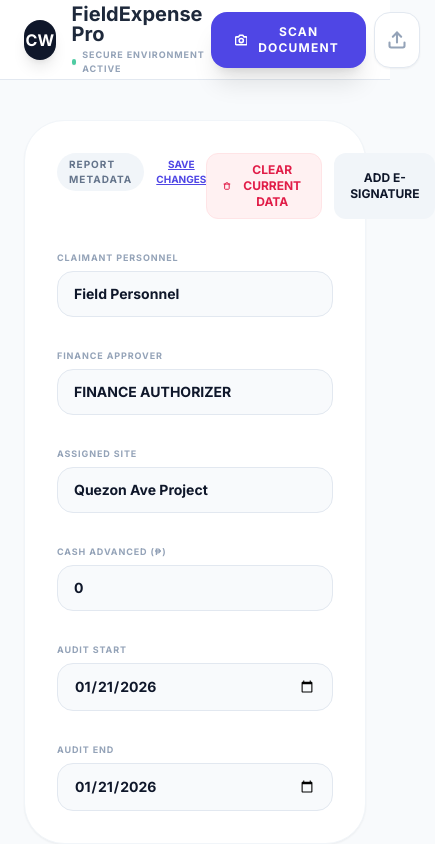
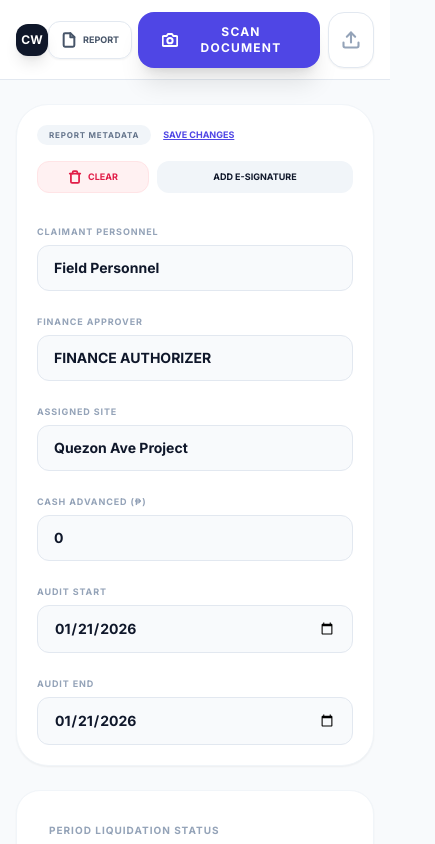
Before and after one commit to Merlito456/fieldexpensepro, a React (Vite) app: page / in a window 390 px wide. Both pictures are taken after a click on the button "EDIT PERSONNEL / PROJECT". Shown: the top 844 px of the page, 435 px wide, since content can reach past the window. Built offline with nearby package versions, Linux system fonts and the light colour scheme.

Commit message:
Update App.tsx

```diff
--- a/App.tsx
+++ b/App.tsx
@@ -132,7 +132,6 @@ const App: React.FC = () => {
     }
   };
 
-  // Improved format detection for jsPDF compatibility
   const getFormat = (dataUri: string): "JPEG" | "PNG" | "WEBP" => {
     if (dataUri.includes('image/png')) return 'PNG';
     if (dataUri.includes('image/webp')) return 'WEBP';
@@ -140,7 +139,13 @@ const App: React.FC = () => {
   };
 
   const generatePDF = async () => {
+    if (expenses.length === 0) {
+      alert("Please add at least one expense record before generating a report.");
+      return;
+    }
+
     if (!metadata.signatureUrl) {
+      alert("Claimant signature is required for the liquidation report.");
       setShowSignPad(true);
       return;
     }
@@ -150,11 +155,9 @@ const App: React.FC = () => {
       const totalSpent = expenses.reduce((s, e) => s + e.amount, 0);
       const balance = metadata.receivedAmount - totalSpent;
 
-      // Report Header Branding (No Logo, Text Only)
       doc.setFillColor(30, 41, 59);
       doc.rect(0, 0, 297, 45, 'F');
 
-      // Header Text Elements
       doc.setTextColor(255, 255, 255);
       doc.setFont("helvetica", "bold");
       doc.setFontSize(16);
@@ -170,7 +173,6 @@ const App: React.FC = () => {
       doc.setFontSize(8);
       doc.text(`System Generated: ${new Date().toLocaleString()}`, 180, 23);
 
-      // Metadata Section
       doc.setTextColor(30, 41, 59);
       doc.setFontSize(9);
       doc.text('PERSONNEL DATA', 15, 55);
@@ -194,7 +196,6 @@ const App: React.FC = () => {
         doc.text(`Shortage (Reimburse): PHP ${Math.abs(balance).toLocaleString()}`, 200, 74);
       }
 
-      // Expense Table
       const body = expenses.map(e => [
         e.date,
         e.title,
@@ -212,7 +213,6 @@ const App: React.FC = () => {
         margin: { left: 15, right: 15 }
       });
 
-      // Signatures
       const finalY = (doc as any).lastAutoTable.finalY + 25;
       doc.setTextColor(30, 41, 59);
       doc.setFont("helvetica", "bold");
@@ -234,9 +234,9 @@ const App: React.FC = () => {
       doc.line(200, finalY + 20, 275, finalY + 20);
       doc.text(metadata.approverName, 200, finalY + 25);
 
-      // Appendix Page for Proofs
       if (expenses.length > 0) {
-        doc.addPage('p', 'a4');
+        // Fix for line 238: jsPDF.addPage signature is (format, orientation). Original code swapped these.
+        doc.addPage('a4', 'p');
         doc.setFontSize(16);
         doc.setTextColor(30, 41, 59);
         doc.text('Audit Attachments (Proofs of Expense)', 15, 20);
@@ -248,7 +248,8 @@ const App: React.FC = () => {
             if (!img || !img.startsWith('data:')) continue;
 
             if (currentY > 230) {
-              doc.addPage();
+              // Fix for line 249: Explicitly specify portrait for additional attachment pages to avoid defaulting to landscape.
+              doc.addPage('a4', 'p');
               currentY = 20;
             }
 
@@ -277,74 +278,116 @@ const App: React.FC = () => {
   };
 
   return (
-    <div className="min-h-screen bg-slate-50 text-slate-900 pb-32">
-      <nav className="sticky top-0 z-40 bg-white/90 backdrop-blur-xl border-b border-slate-200 px-6 h-20 flex items-center justify-between">
-        <div className="flex items-center gap-4">
-          <div className="w-10 h-10 bg-slate-900 rounded-2xl flex items-center justify-center shadow-lg">
-             <span className="text-white font-black">CW</span>
+    <div className="min-h-screen bg-slate-50 text-slate-900 pb-40 lg:pb-32">
+      <nav className="sticky top-0 z-40 bg-white/90 backdrop-blur-xl border-b border-slate-200 px-4 md:px-6 h-20 flex items-center justify-between">
+        <div className="flex items-center gap-2 md:gap-4">
+          <div className="w-8 h-8 md:w-10 md:h-10 bg-slate-900 rounded-xl md:rounded-2xl flex items-center justify-center shadow-lg">
+             <span className="text-white font-black text-xs md:text-base">CW</span>
           </div>
-          <div>
-            <h1 className="text-xl font-black text-slate-800 leading-none">FieldExpense Pro</h1>
-            <div className="flex items-center gap-1.5 mt-1">
+          <div className="hidden xs:block">
+            <h1 className="text-sm md:text-xl font-black text-slate-800 leading-none">FieldExpense Pro</h1>
+            <div className="flex items-center gap-1 mt-1">
               <div className="w-1.5 h-1.5 rounded-full bg-emerald-500 shadow-sm animate-pulse"></div>
-              <span className="text-[9px] font-black uppercase tracking-widest text-slate-400">Secure Environment Active</span>
+              <span className="text-[7px] md:text-[9px] font-black uppercase tracking-widest text-slate-400">Security Active</span>
             </div>
           </div>
         </div>
-        <div className="flex items-center gap-3">
-          <button onClick={() => setShowManualForm(true)} className="hidden md:flex items-center gap-2 px-5 py-3 rounded-2xl font-black text-xs uppercase text-slate-600 border border-slate-200 hover:bg-slate-100 transition-all">Manual Entry</button>
+        <div className="flex items-center gap-1.5 md:gap-3">
+          <button
+            onClick={generatePDF}
+            className="flex items-center gap-1.5 md:gap-2 px-3 md:px-5 py-2.5 rounded-xl font-black text-[9px] md:text-xs uppercase text-slate-600 border border-slate-200 hover:bg-slate-100 transition-all shadow-sm"
+          >
+            <svg xmlns="http://www.w3.org/2000/svg" width="16" height="16" viewBox="0 0 24 24" fill="none" stroke="currentColor" strokeWidth="3" strokeLinecap="round" strokeLinejoin="round"><path d="M14.5 2H6a2 2 0 0 0-2 2v16a2 2 0 0 0 2 2h12a2 2 0 0 0 2-2V7.5L14.5 2z"/><polyline points="14 2 14 8 20 8"/></svg>
+            <span className="hidden md:inline">Generate Report</span>
+            <span className="md:hidden">Report</span>
+          </button>
+
           <ReceiptUploader onAddExpense={addExpense} onStartScan={() => setShowScanner(true)} isProcessing={isProcessing} />
+
+          <button
+            onClick={() => setShowManualForm(true)}
+            className="hidden lg:flex items-center gap-2 px-4 py-2.5 rounded-xl font-black text-xs uppercase text-slate-500 hover:bg-slate-50 transition-all"
+          >
+            Manual
+          </button>
         </div>
       </nav>
 
-      <main className="max-w-6xl mx-auto px-6 pt-10">
-        <section className="bg-white rounded-[2.5rem] p-8 mb-8 border border-slate-100 shadow-sm">
-          <div className="flex justify-between items-start mb-6">
+      <main className="max-w-6xl mx-auto px-4 md:px-6 pt-6 md:pt-10">
+        <section className="bg-white rounded-[2rem] md:rounded-[2.5rem] p-5 md:p-8 mb-6 md:mb-8 border border-slate-100 shadow-sm">
+          <div className="flex flex-col sm:flex-row justify-between items-start sm:items-center gap-4 mb-6">
              <div className="flex items-center gap-3">
-               <span className="text-[10px] font-black uppercase tracking-widest text-slate-500 bg-slate-100 px-3 py-1 rounded-full">Report Metadata</span>
-               <button onClick={() => setIsEditingMeta(!isEditingMeta)} className="text-indigo-600 hover:text-indigo-800 text-[10px] font-bold underline uppercase">
+               <span className="text-[8px] md:text-[10px] font-black uppercase tracking-widest text-slate-500 bg-slate-100 px-3 py-1 rounded-full">Report Metadata</span>
+               <button onClick={() => setIsEditingMeta(!isEditingMeta)} className="text-indigo-600 hover:text-indigo-800 text-[9px] md:text-[10px] font-bold underline uppercase">
                  {isEditingMeta ? 'Save Changes' : 'Edit Personnel / Project'}
                </button>
              </div>
-             <div className="flex gap-3">
-               <button onClick={handleClearData} className="text-rose-600 font-black text-xs uppercase flex items-center gap-2 px-4 py-2 bg-rose-50 rounded-xl hover:bg-rose-100 transition-all border border-rose-100">
-                  <svg xmlns="http://www.w3.org/2000/svg" width="16" height="16" viewBox="0 0 24 24" fill="none" stroke="currentColor" strokeWidth="3" strokeLinecap="round" strokeLinejoin="round"><path d="M3 6h18"/><path d="M19 6v14c0 1-1 2-2 2H7c-1 0-2-1-2-2V6"/><path d="M8 6V4c0-1 1-2 2-2h4c1 0 2 1 2 2v2"/></svg>
-                  Clear Current Data
+             <div className="flex w-full sm:w-auto gap-2">
+               <button onClick={handleClearData} className="flex-1 sm:flex-none text-rose-600 font-black text-[9px] md:text-xs uppercase flex items-center justify-center gap-1.5 px-3 py-2 bg-rose-50 rounded-xl hover:bg-rose-100 transition-all border border-rose-100">
+                  <svg xmlns="http://www.w3.org/2000/svg" width="14" height="14" viewBox="0 0 24 24" fill="none" stroke="currentColor" strokeWidth="3" strokeLinecap="round" strokeLinejoin="round"><path d="M3 6h18"/><path d="M19 6v14c0 1-1 2-2 2H7c-1 0-2-1-2-2V6"/><path d="M8 6V4c0-1 1-2 2-2h4c1 0 2 1 2 2v2"/></svg>
+                  Clear
                </button>
-               <button onClick={() => setShowSignPad(true)} className="text-slate-900 font-black text-xs uppercase flex items-center gap-2 px-4 py-2 bg-slate-100 rounded-xl hover:bg-slate-200 transition-all">
+               <button onClick={() => setShowSignPad(true)} className="flex-[2] sm:flex-none text-slate-900 font-black text-[9px] md:text-xs uppercase flex items-center justify-center gap-1.5 px-3 py-2 bg-slate-100 rounded-xl hover:bg-slate-200 transition-all">
                   {metadata.signatureUrl ? 'Update Signature' : 'Add E-Signature'}
                </button>
              </div>
           </div>
 
           {isEditingMeta ? (
-            <div className="grid grid-cols-1 md:grid-cols-2 lg:grid-cols-4 gap-6 animate-in slide-in-from-top-4 duration-300">
-              <div className="space-y-1"><label className="text-[9px] font-black text-slate-400 uppercase tracking-widest">Claimant Personnel</label>
-                <input className="w-full px-4 py-3 bg-slate-50 border border-slate-200 rounded-2xl font-bold text-sm" value={metadata.claimant} onChange={e => setMetadata({...metadata, claimant: e.target.value})} /></div>
-              <div className="space-y-1"><label className="text-[9px] font-black text-slate-400 uppercase tracking-widest">Finance Approver</label>
-                <input className="w-full px-4 py-3 bg-slate-50 border border-slate-200 rounded-2xl font-bold text-sm" value={metadata.approverName} onChange={e => setMetadata({...metadata, approverName: e.target.value})} /></div>
-              <div className="space-y-1"><label className="text-[9px] font-black text-slate-400 uppercase tracking-widest">Assigned Site</label>
-                <input className="w-full px-4 py-3 bg-slate-50 border border-slate-200 rounded-2xl font-bold text-sm" value={metadata.periodLabel} onChange={e => setMetadata({...metadata, periodLabel: e.target.value})} /></div>
-              <div className="space-y-1"><label className="text-[9px] font-black text-slate-400 uppercase tracking-widest">Cash Advanced (₱)</label>
-                <input className="w-full px-4 py-3 bg-slate-50 border border-slate-200 rounded-2xl font-bold text-sm" type="number" value={metadata.receivedAmount} onChange={e => setMetadata({...metadata, receivedAmount: parseFloat(e.target.value) || 0})} /></div>
-              <div className="space-y-1"><label className="text-[9px] font-black text-slate-400 uppercase tracking-widest">Audit Start</label>
-                <input type="date" className="w-full px-4 py-3 bg-slate-50 border border-slate-200 rounded-2xl font-bold text-sm" value={metadata.startDate} onChange={e => setMetadata({...metadata, startDate: e.target.value})} /></div>
-              <div className="space-y-1"><label className="text-[9px] font-black text-slate-400 uppercase tracking-widest">Audit End</label>
-                <input type="date" className="w-full px-4 py-3 bg-slate-50 border border-slate-200 rounded-2xl font-bold text-sm" value={metadata.endDate} onChange={e => setMetadata({...metadata, endDate: e.target.value})} /></div>
+            <div className="grid grid-cols-1 sm:grid-cols-2 lg:grid-cols-3 xl:grid-cols-4 gap-4 md:gap-6 animate-in slide-in-from-top-4 duration-300">
+              <div className="space-y-1">
+                <label className="text-[9px] font-black text-slate-400 uppercase tracking-widest">Claimant Personnel</label>
+                <input className="w-full px-4 py-3 bg-slate-50 border border-slate-200 rounded-xl md:rounded-2xl font-bold text-sm" value={metadata.claimant} onChange={e => setMetadata({...metadata, claimant: e.target.value})} />
+              </div>
+              <div className="space-y-1">
+                <label className="text-[9px] font-black text-slate-400 uppercase tracking-widest">Finance Approver</label>
+                <input className="w-full px-4 py-3 bg-slate-50 border border-slate-200 rounded-xl md:rounded-2xl font-bold text-sm" value={metadata.approverName} onChange={e => setMetadata({...metadata, approverName: e.target.value})} />
+              </div>
+              <div className="space-y-1">
+                <label className="text-[9px] font-black text-slate-400 uppercase tracking-widest">Assigned Site</label>
+                <input className="w-full px-4 py-3 bg-slate-50 border border-slate-200 rounded-xl md:rounded-2xl font-bold text-sm" value={metadata.periodLabel} onChange={e => setMetadata({...metadata, periodLabel: e.target.value})} />
+              </div>
+              <div className="space-y-1">
+                <label className="text-[9px] font-black text-slate-400 uppercase tracking-widest">Cash Advanced (₱)</label>
+                <input className="w-full px-4 py-3 bg-slate-50 border border-slate-200 rounded-xl md:rounded-2xl font-bold text-sm" type="number" value={metadata.receivedAmount} onChange={e => setMetadata({...metadata, receivedAmount: parseFloat(e.target.value) || 0})} />
+              </div>
+              <div className="space-y-1">
+                <label className="text-[9px] font-black text-slate-400 uppercase tracking-widest">Audit Start</label>
+                <input type="date" className="w-full px-4 py-3 bg-slate-50 border border-slate-200 rounded-xl md:rounded-2xl font-bold text-sm" value={metadata.startDate} onChange={e => setMetadata({...metadata, startDate: e.target.value})} />
+              </div>
+              <div className="space-y-1">
+                <label className="text-[9px] font-black text-slate-400 uppercase tracking-widest">Audit End</label>
+                <input type="date" className="w-full px-4 py-3 bg-slate-50 border border-slate-200 rounded-xl md:rounded-2xl font-bold text-sm" value={metadata.endDate} onChange={e => setMetadata({...metadata, endDate: e.target.value})} />
+              </div>
             </div>
           ) : (
-            <div className="grid grid-cols-1 md:grid-cols-2 lg:grid-cols-4 gap-8">
-              <div><h4 className="text-[9px] font-black text-slate-400 uppercase tracking-widest mb-1">Establishment</h4><p className="text-sm font-black text-slate-800">{COMPANY_INFO.name}</p></div>
-              <div><h4 className="text-[9px] font-black text-slate-400 uppercase tracking-widest mb-1">Liquidator</h4><p className="text-sm font-black text-indigo-600">{metadata.claimant}</p></div>
-              <div><h4 className="text-[9px] font-black text-slate-400 uppercase tracking-widest mb-1">Site/Project</h4><p className="text-sm font-black text-slate-800">{metadata.periodLabel}</p></div>
-              <div><h4 className="text-[9px] font-black text-slate-400 uppercase tracking-widest mb-1">Security Mode</h4><p className="text-[10px] font-black text-emerald-500 uppercase tracking-widest flex items-center gap-1"><span className="w-2 h-2 rounded-full bg-emerald-500"></span> AI Vision Active</p></div>
+            <div className="grid grid-cols-2 md:grid-cols-4 gap-4 md:gap-8">
+              <div><h4 className="text-[8px] md:text-[9px] font-black text-slate-400 uppercase tracking-widest mb-1">Establishment</h4><p className="text-xs md:text-sm font-black text-slate-800">{COMPANY_INFO.name}</p></div>
+              <div><h4 className="text-[8px] md:text-[9px] font-black text-slate-400 uppercase tracking-widest mb-1">Liquidator</h4><p className="text-xs md:text-sm font-black text-indigo-600">{metadata.claimant}</p></div>
+              <div><h4 className="text-[8px] md:text-[9px] font-black text-slate-400 uppercase tracking-widest mb-1">Site/Project</h4><p className="text-xs md:text-sm font-black text-slate-800">{metadata.periodLabel}</p></div>
+              <div className="hidden sm:block"><h4 className="text-[8px] md:text-[9px] font-black text-slate-400 uppercase tracking-widest mb-1">Security Mode</h4><p className="text-[9px] md:text-[10px] font-black text-emerald-500 uppercase tracking-widest flex items-center gap-1"><span className="w-2 h-2 rounded-full bg-emerald-500"></span> AI Vision Active</p></div>
             </div>
           )}
         </section>
 
         <Dashboard expenses={expenses} budgetLimit={metadata.receivedAmount} receivedAmount={metadata.receivedAmount} />
 
-        <div className="bg-white rounded-[2.5rem] shadow-sm border border-slate-100 overflow-hidden mt-8">
+        {/* Responsive Expense List */}
+        <div className="mt-8">
+          <div className="flex justify-between items-center mb-4">
+            <h2 className="text-xs font-black uppercase tracking-widest text-slate-400">Transaction History</h2>
+            <div className="sm:hidden flex gap-2">
+               <button onClick={generatePDF} className="p-2 text-slate-600 bg-slate-100 rounded-lg">
+                 <svg xmlns="http://www.w3.org/2000/svg" width="16" height="16" viewBox="0 0 24 24" fill="none" stroke="currentColor" strokeWidth="3" strokeLinecap="round" strokeLinejoin="round"><path d="M14.5 2H6a2 2 0 0 0-2 2v16a2 2 0 0 0 2 2h12a2 2 0 0 0 2-2V7.5L14.5 2z"/><polyline points="14 2 14 8 20 8"/></svg>
+               </button>
+               <button onClick={() => setShowManualForm(true)} className="p-2 text-indigo-600 bg-indigo-50 rounded-lg">
+                 <svg xmlns="http://www.w3.org/2000/svg" width="16" height="16" viewBox="0 0 24 24" fill="none" stroke="currentColor" strokeWidth="3" strokeLinecap="round" strokeLinejoin="round"><path d="M5 12h14"/><path d="M12 5v14"/></svg>
+               </button>
+            </div>
+          </div>
+
+          {/* Table for Large Screens */}
+          <div className="hidden md:block bg-white rounded-[2.5rem] shadow-sm border border-slate-100 overflow-hidden">
             <div className="overflow-x-auto">
               <table className="w-full text-left">
                 <thead>
@@ -357,7 +400,7 @@ const App: React.FC = () => {
                   </tr>
                 </thead>
                 <tbody className="divide-y divide-slate-50">
-                {filtered.map((expense) => (
+                  {filtered.length > 0 ? filtered.map((expense) => (
                     <tr key={expense.id} className="hover:bg-slate-50/50 group">
                       <td className="px-8 py-6">
                         <div className="font-bold text-slate-900 text-sm truncate max-w-[200px]">{expense.title}</div>
@@ -375,18 +418,59 @@ const App: React.FC = () => {
                         <button onClick={() => deleteExpense(expense.id)} className="p-2.5 text-rose-300 hover:text-rose-500 bg-white border border-slate-100 rounded-xl transition-all shadow-sm"><svg xmlns="http://www.w3.org/2000/svg" width="16" height="16" viewBox="0 0 24 24" fill="none" stroke="currentColor" strokeWidth="3" strokeLinecap="round" strokeLinejoin="round"><path d="M3 6h18"/><path d="M19 6v14c0 1-1 2-2 2H7c-1 0-2-1-2-2V6"/></svg></button>
                       </td>
                     </tr>
-                ))}
+                  )) : (
+                    <tr>
+                      <td colSpan={5} className="px-8 py-20 text-center text-slate-400 font-black uppercase text-[10px] tracking-widest italic">No expenses recorded yet</td>
+                    </tr>
+                  )}
                 </tbody>
               </table>
             </div>
           </div>
 
-        {expenses.length > 0 && (
-          <button onClick={generatePDF} className="fixed bottom-10 left-1/2 -translate-x-1/2 flex items-center gap-4 px-12 py-6 bg-slate-900 text-white rounded-full shadow-[0_20px_50px_rgba(0,0,0,0.3)] hover:bg-indigo-600 transition-all hover:-translate-y-1 active:scale-95 z-50">
-             <span className="font-black text-sm uppercase tracking-[0.2em]">Export Liquidation PDF</span>
-             <svg xmlns="http://www.w3.org/2000/svg" width="20" height="20" viewBox="0 0 24 24" fill="none" stroke="currentColor" strokeWidth="3" strokeLinecap="round" strokeLinejoin="round"><path d="M14.5 2H6a2 2 0 0 0-2 2v16a2 2 0 0 0 2 2h12a2 2 0 0 0 2-2V7.5L14.5 2z"/><polyline points="14 2 14 8 20 8"/></svg>
+          {/* Cards for Mobile Screens */}
+          <div className="md:hidden space-y-4">
+            {filtered.length > 0 ? filtered.map((expense) => (
+              <div key={expense.id} className="bg-white p-5 rounded-3xl shadow-sm border border-slate-100 flex flex-col gap-4">
+                <div className="flex justify-between items-start">
+                  <div>
+                    <h3 className="font-black text-slate-900 text-sm leading-tight">{expense.title}</h3>
+                    <p className="text-[9px] font-black text-slate-400 uppercase tracking-widest mt-1">{expense.date}</p>
+                  </div>
+                  <span className="px-3 py-1 bg-slate-100 rounded-full text-[8px] font-black uppercase text-slate-500">{expense.category}</span>
+                </div>
+
+                <div className="flex justify-between items-end pt-2 border-t border-slate-50">
+                  <div>
+                    <p className="text-[8px] font-black text-slate-400 uppercase tracking-widest mb-0.5">Amount</p>
+                    <p className="font-mono font-black text-base text-slate-900">₱{expense.amount.toFixed(2)}</p>
+                  </div>
+                  <div className="flex gap-2">
+                    <button onClick={() => setEditingExpense(expense)} className="p-3 text-slate-400 bg-slate-50 rounded-xl active:bg-indigo-50 active:text-indigo-600 transition-all">
+                      <svg xmlns="http://www.w3.org/2000/svg" width="16" height="16" viewBox="0 0 24 24" fill="none" stroke="currentColor" strokeWidth="3" strokeLinecap="round" strokeLinejoin="round"><path d="M17 3a2.85 2.85 0 1 1 4 4L7.5 20.5 2 22l1.5-5.5Z"/><path d="m15 5 4 4"/></svg>
                     </button>
+                    <button onClick={() => deleteExpense(expense.id)} className="p-3 text-rose-300 bg-rose-50 rounded-xl active:text-rose-500 transition-all">
+                      <svg xmlns="http://www.w3.org/2000/svg" width="16" height="16" viewBox="0 0 24 24" fill="none" stroke="currentColor" strokeWidth="3" strokeLinecap="round" strokeLinejoin="round"><path d="M3 6h18"/><path d="M19 6v14c0 1-1 2-2 2H7c-1 0-2-1-2-2V6"/></svg>
+                    </button>
+                  </div>
+                </div>
+              </div>
+            )) : (
+              <div className="bg-white p-12 rounded-3xl border border-dashed border-slate-200 text-center">
+                <p className="text-slate-400 font-black uppercase text-[10px] tracking-widest italic">No expenses recorded</p>
+              </div>
             )}
+          </div>
+        </div>
+
+        {/* Improved Floating Action Button (Always Persistent when data exists) */}
+        <button
+          onClick={generatePDF}
+          className={`fixed bottom-6 left-1/2 -translate-x-1/2 flex items-center gap-3 px-8 md:px-12 py-5 md:py-6 bg-indigo-600 text-white rounded-full shadow-[0_20px_50px_rgba(99,102,241,0.4)] hover:bg-indigo-700 transition-all hover:-translate-y-1 active:scale-95 z-50 w-[90%] sm:w-auto justify-center ${expenses.length > 0 ? 'scale-100 opacity-100' : 'scale-0 opacity-0'} duration-300`}
+        >
+             <span className="font-black text-xs md:text-sm uppercase tracking-[0.2em]">Generate Liquidation Report</span>
+             <svg xmlns="http://www.w3.org/2000/svg" width="18" height="18" viewBox="0 0 24 24" fill="none" stroke="currentColor" strokeWidth="3" strokeLinecap="round" strokeLinejoin="round"><path d="M14.5 2H6a2 2 0 0 0-2 2v16a2 2 0 0 0 2 2h12a2 2 0 0 0 2-2V7.5L14.5 2z"/><polyline points="14 2 14 8 20 8"/></svg>
+        </button>
       </main>
 
       {showManualForm && <ExpenseForm onAdd={addExpense} onClose={() => setShowManualForm(false)} />}
@@ -405,10 +489,10 @@ const App: React.FC = () => {
       {showSignPad && <SignaturePad onSave={handleSignatureSave} onClose={() => setShowSignPad(false)} />}
 
       {isProcessing && (
-        <div className="fixed inset-0 z-[1000] bg-slate-900/95 backdrop-blur-2xl flex flex-col items-center justify-center text-white p-10 text-center">
-          <div className="w-20 h-20 border-4 border-indigo-500/20 border-t-indigo-500 animate-spin rounded-full mb-8"></div>
-          <h2 className="text-xl font-black mb-2 uppercase tracking-widest italic">AI Vision Engine</h2>
-          <p className="text-slate-400 text-[10px] font-black uppercase tracking-[0.4em]">Analyzing Document • Verified Secure</p>
+        <div className="fixed inset-0 z-[1000] bg-slate-900/95 backdrop-blur-2xl flex flex-col items-center justify-center text-white p-6 md:p-10 text-center">
+          <div className="w-16 h-16 md:w-20 md:h-20 border-4 border-indigo-500/20 border-t-indigo-500 animate-spin rounded-full mb-6 md:mb-8"></div>
+          <h2 className="text-lg md:text-xl font-black mb-2 uppercase tracking-widest italic">AI Vision Engine</h2>
+          <p className="text-slate-400 text-[8px] md:text-[10px] font-black uppercase tracking-[0.3em] md:tracking-[0.4em]">Analyzing Document • Verified Secure</p>
         </div>
       )}
     </div>
```
Lines whose indentation alone changed are shown as unchanged.
